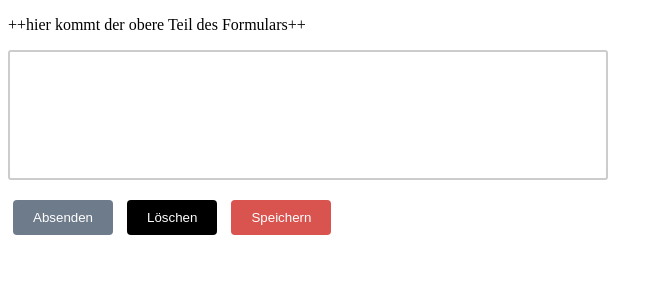
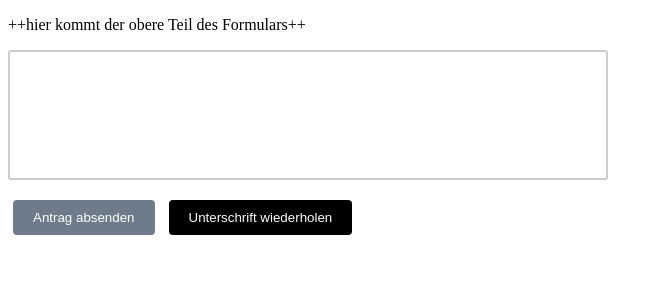
Before and after one commit to raptor431/tsv-rosstal, a Flask app: page / in a window 1280 px wide. Shown: the top 300 px of the page, without its empty margins (0-663 px from the left). Run offline with Flask 3, Linux system fonts and the light colour scheme.

Commit message:
edit button

```diff
--- a/templates/index.html
+++ b/templates/index.html
@@ -20,10 +20,9 @@
                 </div>
             </div>
 
-            <button type="submit" class="actionButton submitButton">Absenden</button>
-            <button type="button" class="actionButton clearButton" onclick="signaturePad.clear();">Löschen</button>
-            <button type="button" class="actionButton saveButton" onclick="download('sig.png');">Speichern</button>
-        </form>
+            <button type="submit" class="actionButton submitButton">Antrag absenden</button>
+            <button type="button" class="actionButton clearButton" onclick="signaturePad.clear();">Unterschrift wiederholen</button>
+          </form>
     </div>
 
     <script type="text/javascript">
```
Also changed, not shown: 1 other file.
